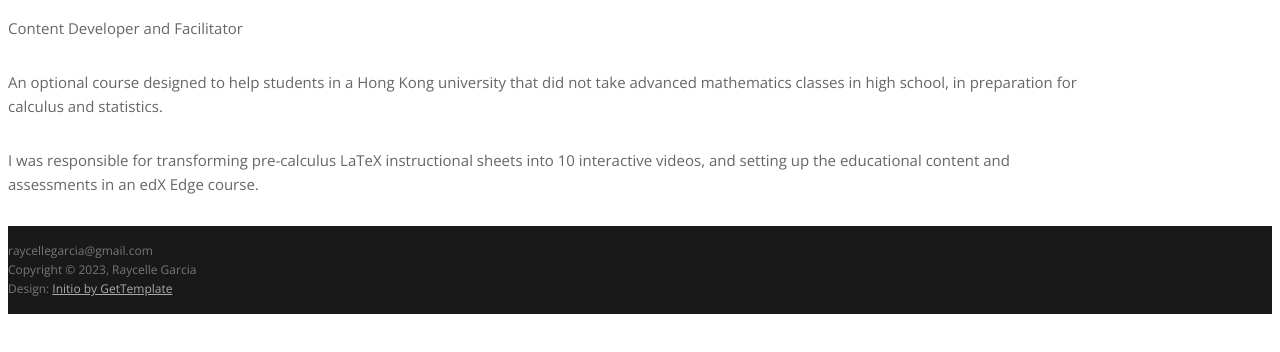
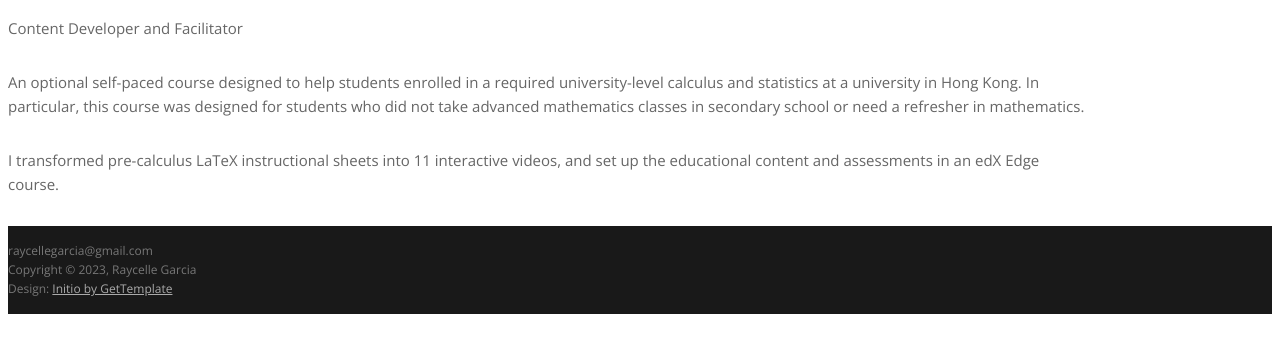
Before and after one commit to raycelle/raycelle.github.io, a plain HTML site: page precalc.html in a window 1280 px wide. Shown: the part 414-766 px from the top of the page. Drawn offline with nearby package versions, Linux system fonts and the light colour scheme; some icons are missing; a web font is replaced by a local one.

Commit message:
update text

```diff
--- a/precalc.html
+++ b/precalc.html
@@ -59,8 +59,8 @@
 					<h1 class="page-title">Pre-Calculus Small Private Online Course</h1>
 				</header>
 				<p>Content Developer and Facilitator</p>
-				<p>An optional course designed to help students in a Hong Kong university that did not take advanced mathematics classes in high school, in preparation for calculus and statistics. </p>
-				<p>I was responsible for transforming pre-calculus LaTeX instructional sheets into 10 interactive videos, and setting up the educational content and assessments in an edX Edge course. </p>
+				<p>An optional self-paced course designed to help students enrolled in a required university-level calculus and statistics at a university in Hong Kong. In particular, this course was designed for students who did not take advanced mathematics classes in secondary school or need a refresher in mathematics. </p>
+				<p>I transformed pre-calculus LaTeX instructional sheets into 11 interactive videos, and set up the educational content and assessments in an edX Edge course. </p>
 
 
 			</article>
```
Also changed, not shown: index.html (+1 -1 lines).
